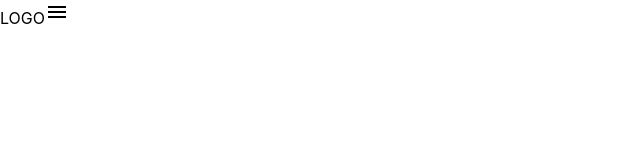
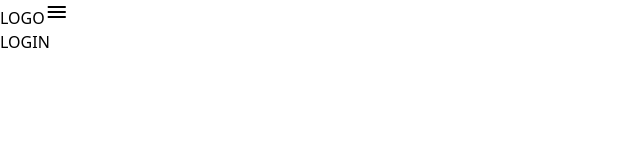
Before and after one commit to andrew2chan/BudgetPlannerFront, a React (Create React App) app: page /login in a window 1280 px wide. Shown: the top 160 px of the page, without its empty margins (0-640 px from the left). Built offline with nearby package versions, Linux system fonts and the light colour scheme.

Commit message:
Reworked the sidebar so that it doesn't take up any space in the layout

```diff
--- a/src/App.js
+++ b/src/App.js
@@ -1,22 +1,14 @@
-import { useState } from 'react';
-import SlidingNavbar from './Components/SlidingNavbar';
-
-function App() {
-  const [menuState, updateMenuState] = useState("menu");
-
+function App({ updatemenustate: updateMenuState, menustate: menuState }) {
   const handleMenuClick = () => {
-    updateMenuState(menuState === "menu" ? "close": "menu")
+    updateMenuState(menuState === "menu" ? "close": "menu");
   };
 
   return (
-    <div className="max-sm:flex max-sm:flex-col h-screen w-screen">
+    <div className="w-full relative">
       <header className="max-sm:flex max-sm:items-center max-sm:justify-between max-sm:border-b-2 max-sm:shadow max-sm:py-3 max-sm:px-2">
         <span className="max-sm:text-4xl">LOGO</span>
         <span className="material-symbols-outlined max-sm:text-4xl" onClick={handleMenuClick}><button>{menuState}</button></span>
       </header>
-      <main className="max-sm:flex-1 relative">
-        <SlidingNavbar menustate={menuState} handlemenuclick={handleMenuClick}/>
-      </main>
     </div>
   );
 }
--- a/src/Components/Login.js
+++ b/src/Components/Login.js
@@ -1,6 +1,6 @@
 const Login = () => {
     return(
-        <>LOGIN</>
+        <div>LOGIN</div>
     )
 }
 
--- a/src/Components/SlidingNavbar.js
+++ b/src/Components/SlidingNavbar.js
@@ -2,18 +2,18 @@ import { useEffect } from "react";
 import { useNavigate } from 'react-router-dom';
 import * as d3 from 'd3';
 
-const SlidingNavbar = ({menustate, handlemenuclick}) => {
+const SlidingNavbar = ({ menustate, updatemenustate }) => {
     const navigate = useNavigate();
 
     useEffect(() => {
         if(menustate === "menu") { //this means that menu is not open
             d3.select("#sidebar")
-                .classed("right-invert-full", true)
+                .classed("-right-full", true)
                 .classed("right-0", false)
         }
         else {
             d3.select("#sidebar")
-                .classed("right-invert-full", false)
+                .classed("-right-full", false)
                 .classed("right-0", true)
         }
     },[menustate])
@@ -26,15 +26,23 @@ const SlidingNavbar = ({menustate, handlemenuclick}) => {
             default:
                 navigate("/register");
         }
-        handlemenuclick();
+        updatemenustate("menu");
+    }
+
+    const handleCloseSidebar = () => {
+        updatemenustate("menu");
     }
 
     return (
-        <nav className="fixed right-invert-full max-sm:max-w-full w-full transition-all" id="sidebar">
-            <ul className="max-w-full overflow-hidden flex flex-col items-center">
-                <li className="py-3"><button onClick={handleLoginRegister} id="login">Login</button></li>
-                <li className="py-3"><button onClick={handleLoginRegister} id="register">Register</button></li>
-            </ul>
+        <nav className="fixed -right-full max-sm:max-w-full w-full h-screen top-0 bg-white transition-all" id="sidebar">
+            <div className="flex flex-col">
+                <span className="material-symbols-outlined max-sm:text-4xl self-end" onClick={handleCloseSidebar}><button>close</button></span>
+                <ul className="max-w-full overflow-hidden flex flex-col items-center">
+                    <li className="py-3 border-b-2"><button onClick={handleLoginRegister} id="login">Login</button></li>
+                    <li className="py-3 border-b-2"><button onClick={handleLoginRegister} id="register">Register</button></li>
+                </ul>
+            </div>
+
         </nav>
     );
 }
--- a/src/index.css
+++ b/src/index.css
@@ -4,9 +4,6 @@
 
 body {
   margin: 0;
-  font-family: -apple-system, BlinkMacSystemFont, 'Segoe UI', 'Roboto', 'Oxygen',
-    'Ubuntu', 'Cantarell', 'Fira Sans', 'Droid Sans', 'Helvetica Neue',
-    sans-serif;
-  -webkit-font-smoothing: antialiased;
-  -moz-osx-font-smoothing: grayscale;
+  width: 100%;
+  padding: 0;
 }
--- a/src/index.js
+++ b/src/index.js
@@ -1,4 +1,4 @@
-import React from 'react';
+import React, { useState } from 'react';
 import ReactDOM from 'react-dom/client';
 import './index.css';
 import reportWebVitals from './reportWebVitals';
@@ -8,12 +8,16 @@ import App from './App';
 import Login from './Components/Login';
 import Register from './Components/Register';
 import LandingPage from './Components/LandingPage';
+import SlidingNavbar from './Components/SlidingNavbar';
 
 const NavBarWrapper = () => {
+  const [menuState, updateMenuState] = useState("menu");
+
   return (
     <>
-      <App />
+      <App updatemenustate={updateMenuState} menustate={menuState} />
       <Outlet />
+      <SlidingNavbar updatemenustate={updateMenuState} menustate={menuState} />
     </>
   )
 }
--- a/tailwind.config.js
+++ b/tailwind.config.js
@@ -3,9 +3,7 @@ module.exports = {
     content: ["./src/**/*.{html,js}"],
     theme: {
       extend: {
-        inset: {
-          'invert-full': '-100%'
-        }
+
       },
     },
     plugins: [],
```
